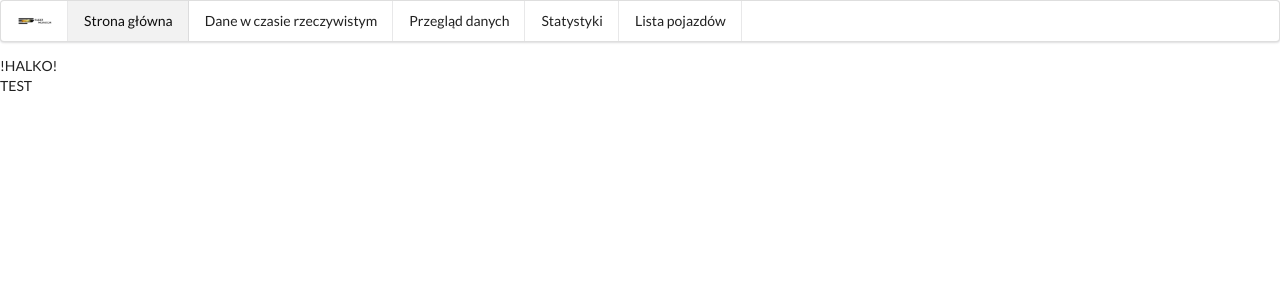
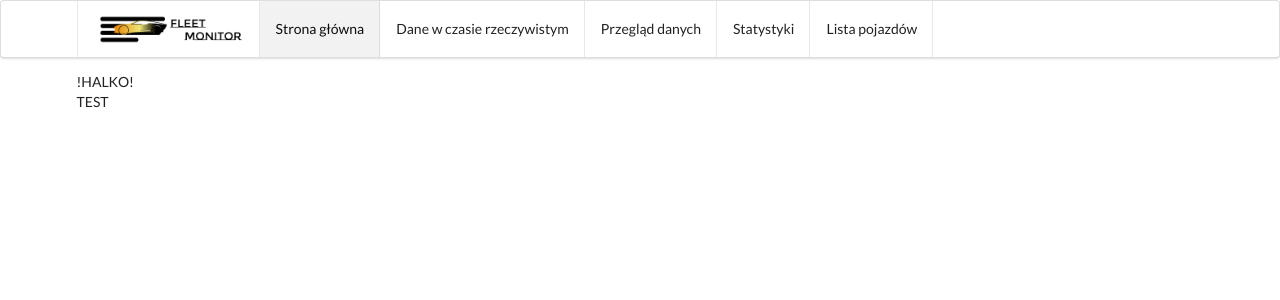
Before and after one commit to Adik0160/fleet-minitor-thesis, a FastAPI app: page / in a window 1280 px wide. Shown: the top 300 px of the page. Run offline with FastAPI, Linux system fonts and the light colour scheme; some libraries are stand-ins or nearby versions.

Commit message:
Proste zmiany w w templatce i w mainie

```diff
--- a/app/main.py
+++ b/app/main.py
@@ -64,14 +64,14 @@ def readDevice(deviceNr: int):
 def home_page(request: Request):
     return templates.TemplateResponse("home.html", {"request": request})
 
-@app.get("/chart") ##### strona wykresów ##### domyślny pierwszy samochód lub po idiku w parametrach
+@app.get("/realtime-data") ##### strona wykresów ##### domyślny pierwszy samochód lub po idiku w parametrach
 def chart_page(request: Request, deviceID: int = None):
     #trzeba ściagnać dane samochodu z bazy danych i wyświetlić
     dbsession = databasetest.dbsession()
     data = dbsession.query(databasetest.cars).filter(databasetest.cars.deviceNr == deviceID).first()
     print(type(data))
     dbsession.close()
-    return templates.TemplateResponse("chart.html", {"request": request, "deviceID": deviceID})
+    return templates.TemplateResponse("realtime.html", {"request": request, "deviceID": deviceID})
 
 @app.websocket("/{deviceID}/ws")
 async def websocket_endpoint(websocket: WebSocket, deviceID):
--- a/templates/base.html
+++ b/templates/base.html
@@ -10,14 +10,15 @@
     </head>
 
     <body>
-        <div class="ui stackable  menu">
-            <div class="item">
-               <img src="{{ url_for('static', path='/logo2.png') }}">
+        <div class="ui stackable menu"><!-- fixed -->
+            <div class="ui container">
+            <div class="item" style="padding: 0 auto 0 auto;">
+               <img class="logo" style="width: 150px;" src="{{ url_for('static', path='/logo2.png') }}">
             </div>
             <a class="{%block activehome%}{% endblock %}item" href="/">
                 Strona główna
             </a>
-            <a class="{%block activerealtime%}{% endblock %}item" href="/chart">
+            <a class="{%block activerealtime%}{% endblock %}item" href="/realtime-data">
                 Dane w czasie rzeczywistym
             </a>
             <a class="{%block activedata%}{% endblock %}item">
@@ -29,9 +30,12 @@
             <a class="{%block activelist%}{% endblock %}item">
                 Lista pojazdów
             </a> <!-- w każdej kategori będzie samochód do wybrania (oprócz w liście pojazdów, to będzie do modyfikacji aktualnych rzeczy)-->
-          </div>
+            </div>
+        </div>
+          <div class="ui main container">
             {% block content %}
             {% endblock %}
+          </div>
         </div>
     </body>
 </html>
```
Also changed, not shown: templates/realtime.html (renamed from templates/chart.html).
